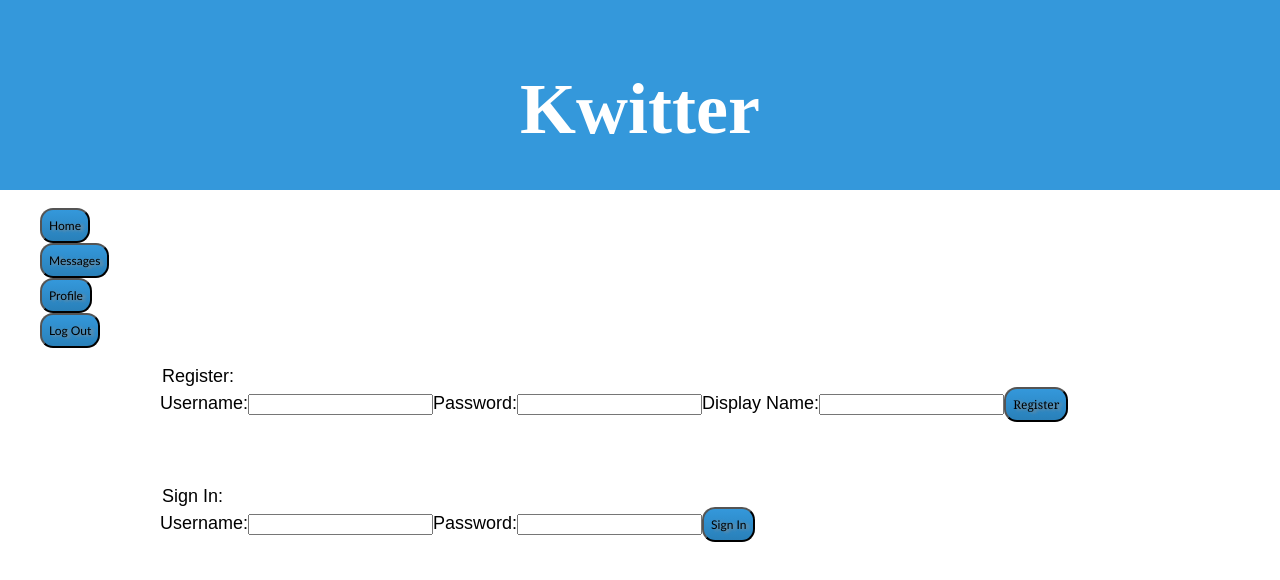
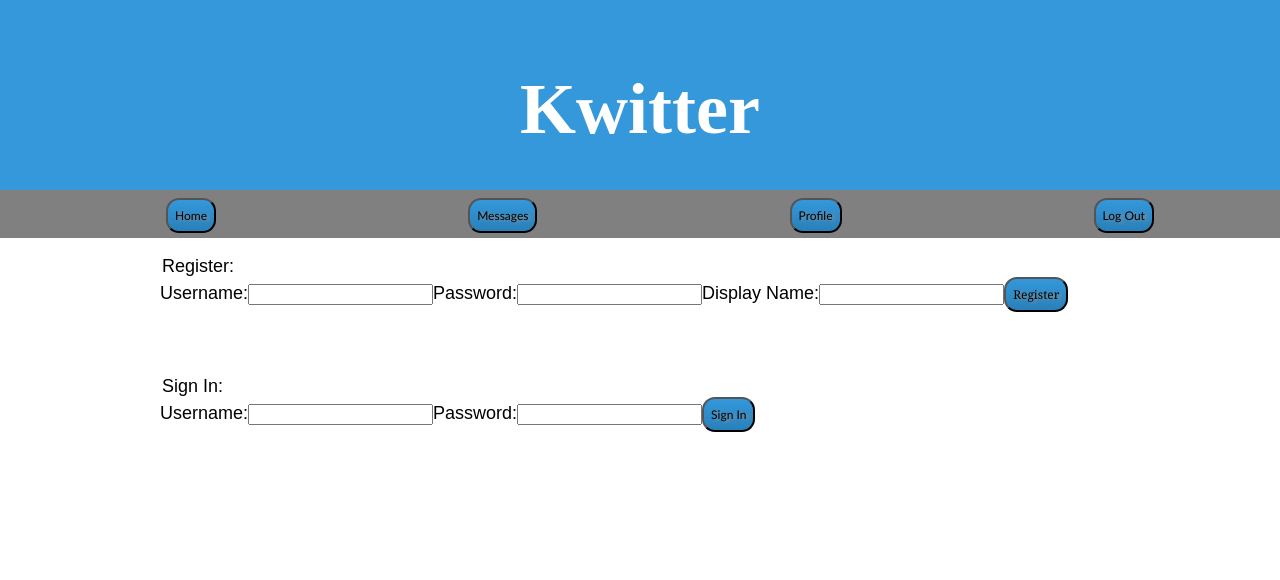
Before and after one commit to ashtonknoblock/Beanie-Babies-Kwitter, a React (Create React App) app: page / in a window 1280 px wide. Shown: the top 580 px of the page. Built offline with nearby package versions, Linux system fonts and the light colour scheme.

Commit message:
navbar and faveicon

```diff
--- a/src/App.css
+++ b/src/App.css
@@ -87,3 +87,15 @@ ul {
 #loginFrom{
   margin: 25px;
 }
+
+ul#nav {
+  display: flex;
+  justify-content: space-around;
+  flex-direction: row;
+  background-color: grey;
+  height: 4vh;
+  margin-top: 0px;
+  padding-top: 1vh;
+  padding-bottom: 1vh;
+
+}
--- a/src/App.js
+++ b/src/App.js
@@ -24,7 +24,7 @@ class App extends Component {
          </header>
        </div>
        <div id="nav">
-        <ul>
+        <ul id='nav'>
             <div id="homeBtn">
             <button type="submit"><Link to="/">Home</Link></button>
             </div>
```
Also changed, not shown: public/KwitterFavicon.png (added).
